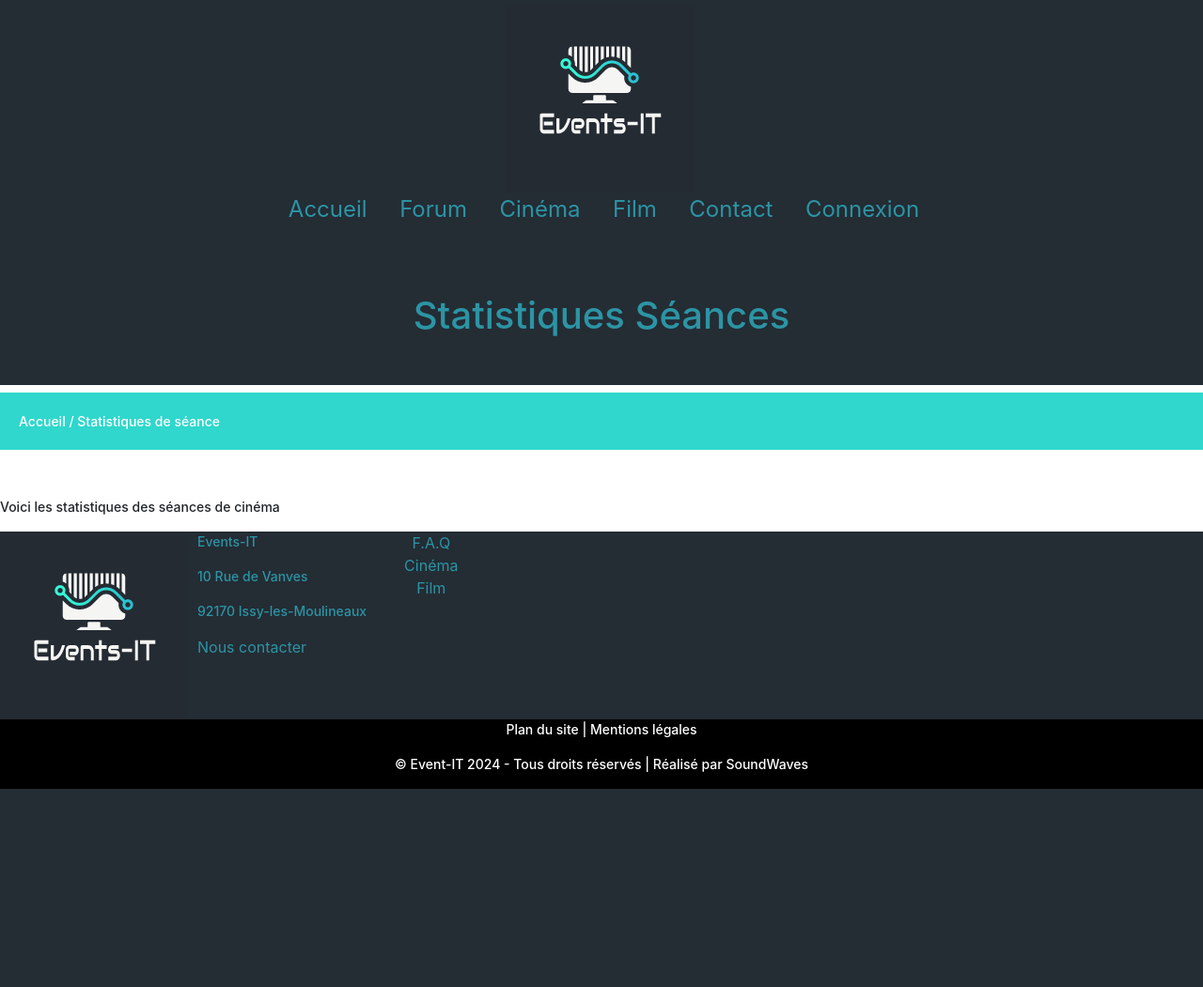
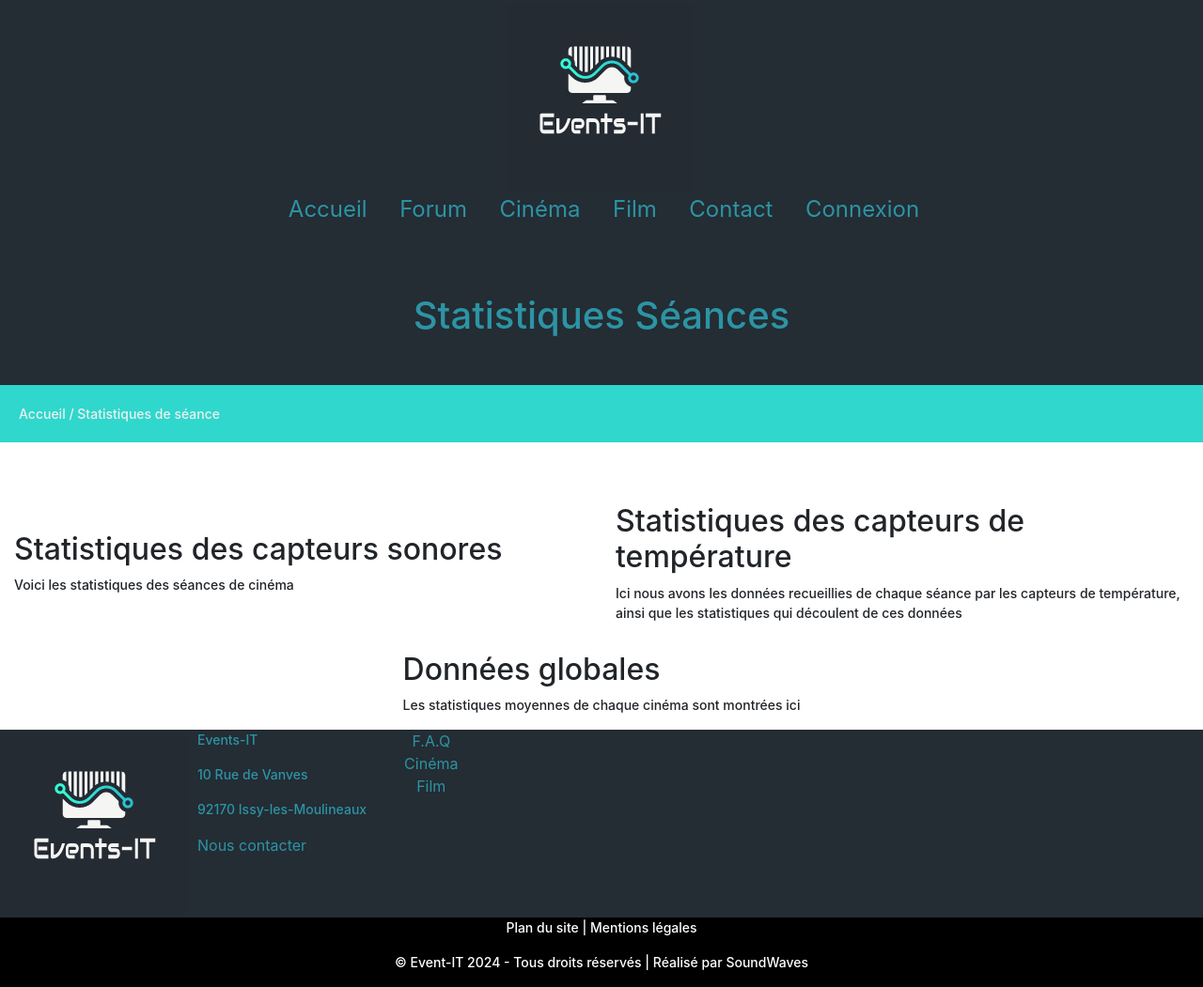
Before and after one commit to LenouvelLouis/Event-It, a PHP site: page / in a window 1280 px wide. Shown: the whole page at 94% size. Before the commit the page ends 840 px from the top, so only its background shows below. Run offline with PHP 8.4, Linux system fonts and the light colour scheme.

Commit message:
Tentative de création de colonnes 1
J'ai essayé de faire des colonnes pour afficher les différentes statistiques mais j'ai un problème avec le fichier css que j'ai pas eu le temps de régler, je verrais ca cette semaine

```diff
--- a/MVC/vue/statseance/statseance.css
+++ b/MVC/vue/statseance/statseance.css
@@ -3,12 +3,43 @@
     color: #2C94A4;
     background-color: #242C34;
     padding: 50px;
+    margin: 0px;
+    border: none;
 }
 
 .path_statseance{
-    color: white;
+    color: #EFEFEF;
     background-color: #2FD7CC;
     padding: 20px;
     margin-bottom: 50px;
+    margin-top: 0px;
+    border: none;
 
 }
+
+.container_statseance{
+    display: flex;
+	flex-direction: row;
+	flex-wrap: wrap;
+	justify-content: center;
+	align-items: center;
+	align-content: space-evenly;
+}
+
+.column_statseance {
+    float: left;
+    width: 50%;
+    padding: 15px;
+  }
+
+  .row:after {
+    content: "";
+    display: table;
+    clear: both;
+  }
+
+  @media screen and (max-width: 600px) {
+    .column_statseance {
+      width: 100%;
+    }
+  }
--- a/MVC/vue/statseance/statseance.tpl
+++ b/MVC/vue/statseance/statseance.tpl
@@ -11,7 +11,25 @@
 <h1 class="Titre_statseance"> Statistiques Séances </h1>
 <p class="path_statseance"> Accueil / Statistiques de séance </p>
 
+<div class="container_statseance">
+
+<div class="column_statseance">
+<h2> Statistiques des capteurs sonores</h2>
 <p> Voici les statistiques des séances de cinéma </p>
+</div>
+
+<div class="column_statseance">
+<h2> Statistiques des capteurs de température</h2>
+<p> Ici nous avons les données recueillies de chaque séance par les capteurs de température,
+ainsi que les statistiques qui découlent de ces données </p>
+</div>
+
+<div>
+<h2> Données globales</h2>
+<p> Les statistiques moyennes de chaque cinéma sont montrées ici </p>
+</div>
+
+</div>
 
 <?php require("./vue/footer/footer.tpl"); ?>
 </body>
```
